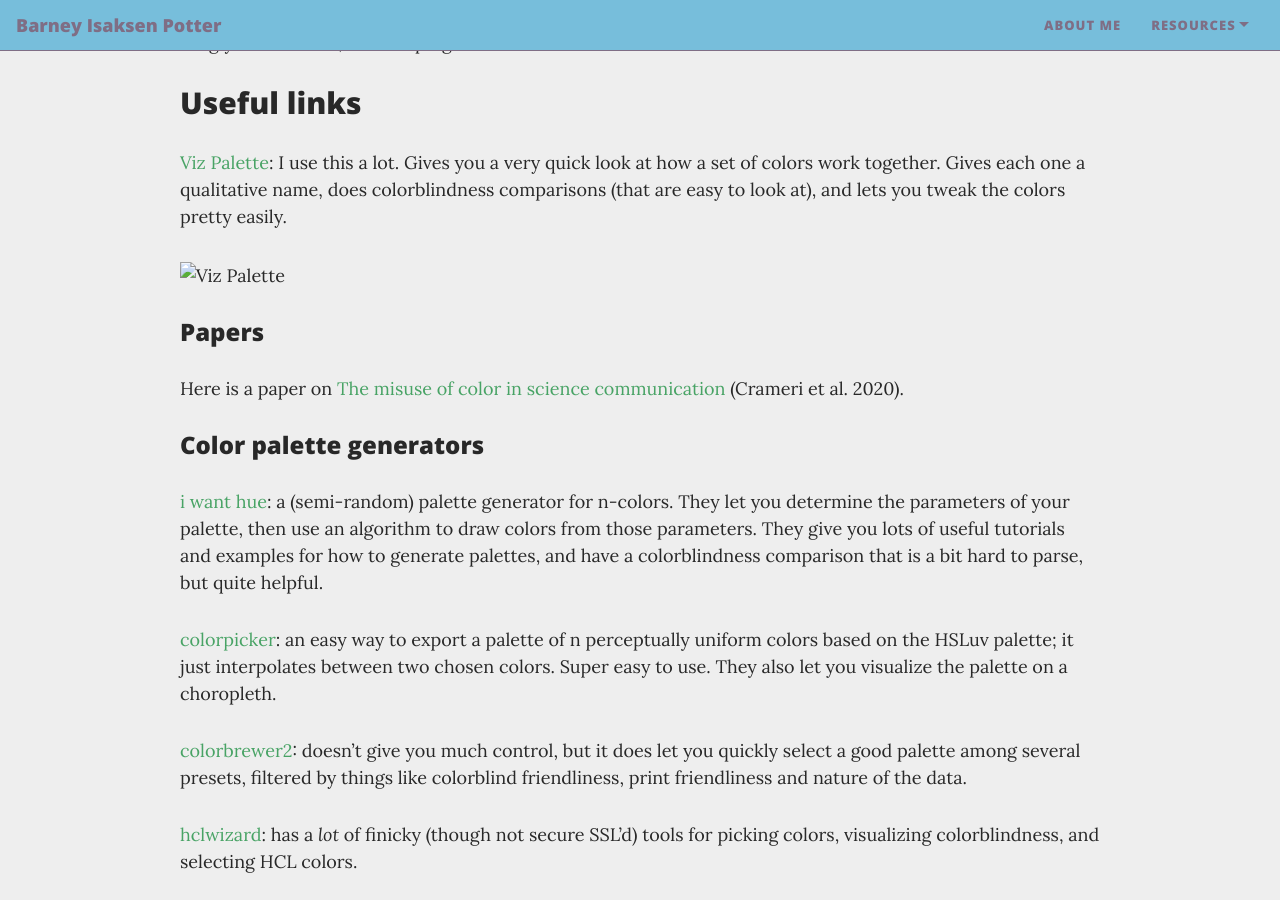
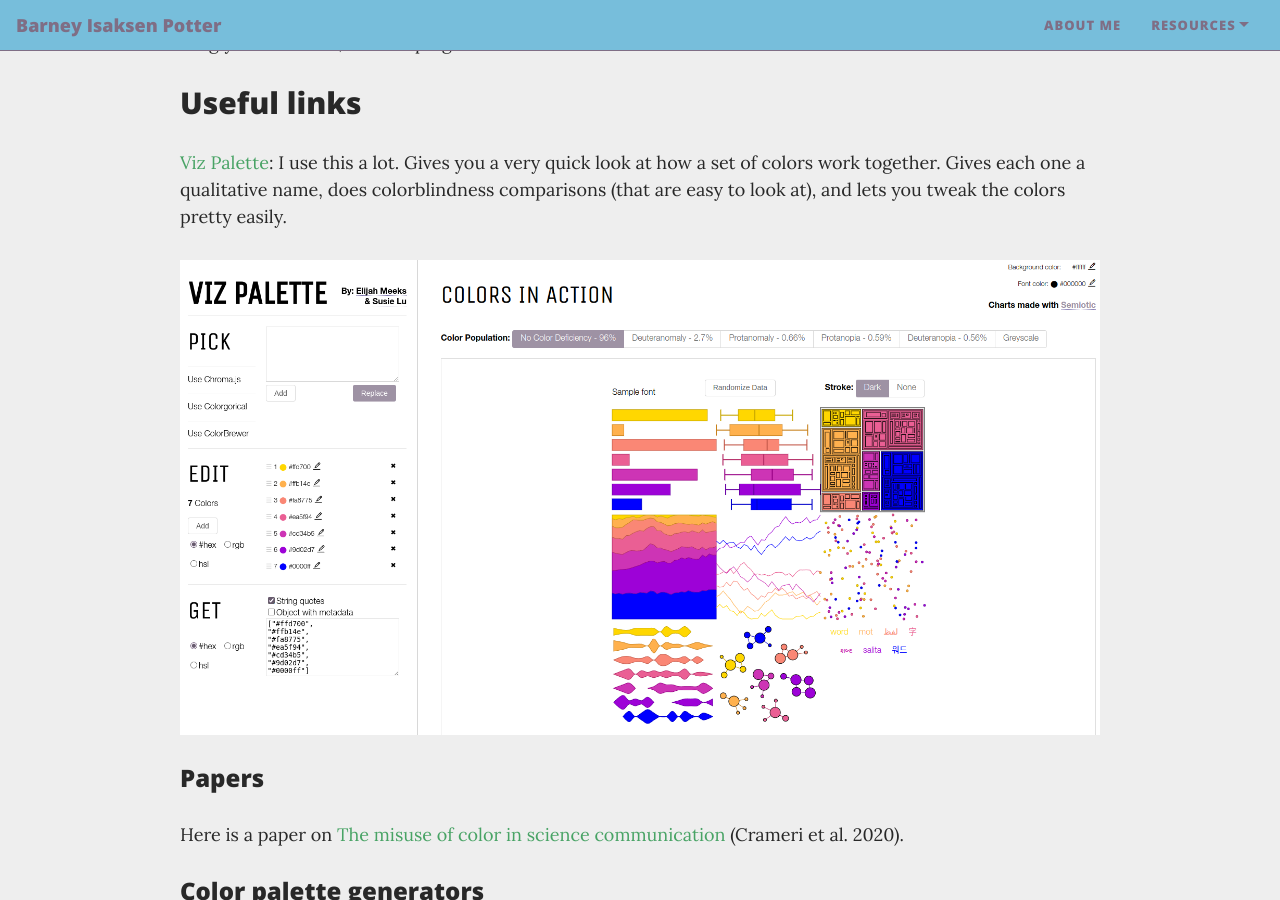
Before and after one commit to barneypotter24/barneypotter24.github.io, a Jekyll site: the page built from _posts/2024-02-28-color-palettes.md, in a window 1280 px wide and 900 px high, scrolled down 603 px. Built offline with Jekyll 4.4.1, drawn with Linux system fonts in a browser that asks for light colours; nearby versions of some CDN libraries.

Commit message:
Add some images

```diff
--- a/_posts/2024-02-28-color-palettes.md
+++ b/_posts/2024-02-28-color-palettes.md
@@ -15,7 +15,7 @@
 
 [Viz Palette](https://projects.susielu.com/viz-palette): I use this a lot. Gives you a very quick look at how a set of colors work together. Gives each one a qualitative name, does colorblindness comparisons (that are easy to look at), and lets you tweak the colors pretty easily.
 
-![Viz Palette](/assets/img/viz-palette.png)
+![Viz Palette](/assets/img/color-palettes/viz-palette.png)
 
 ### Papers
 
```
